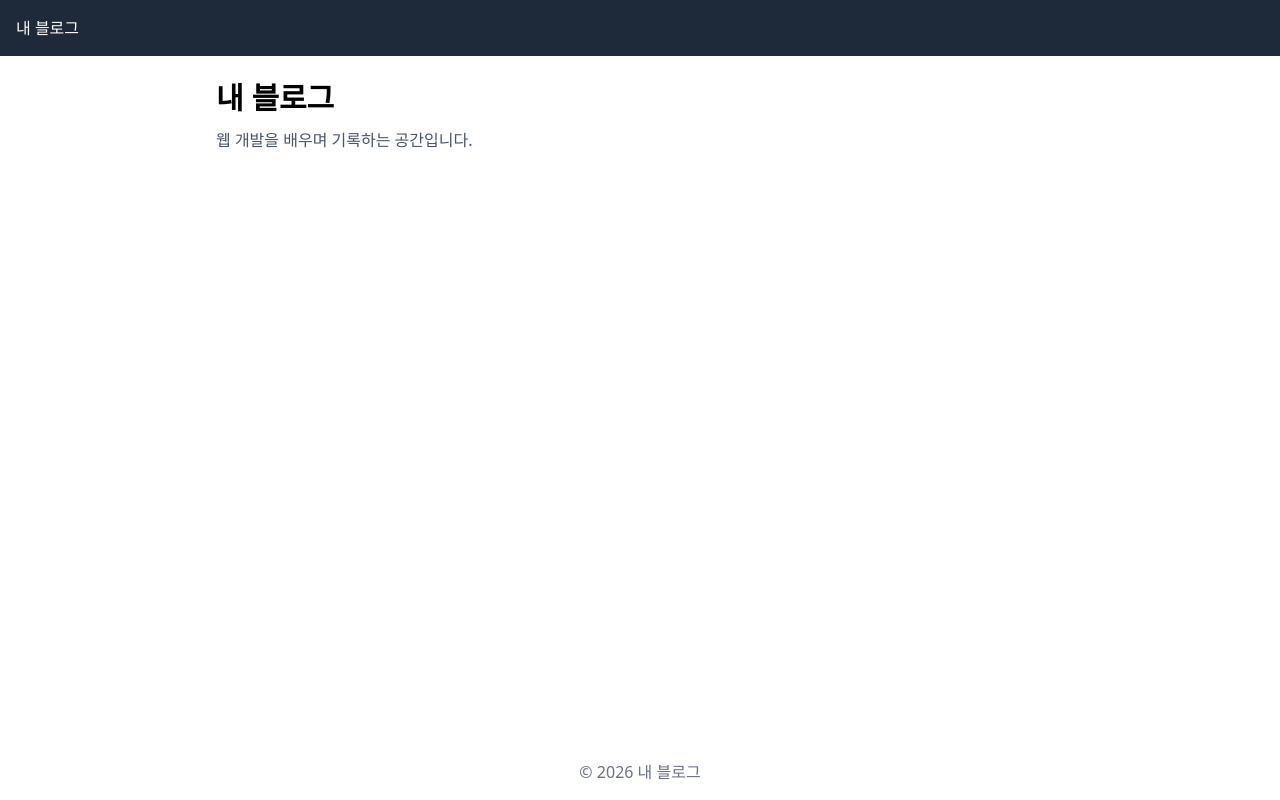
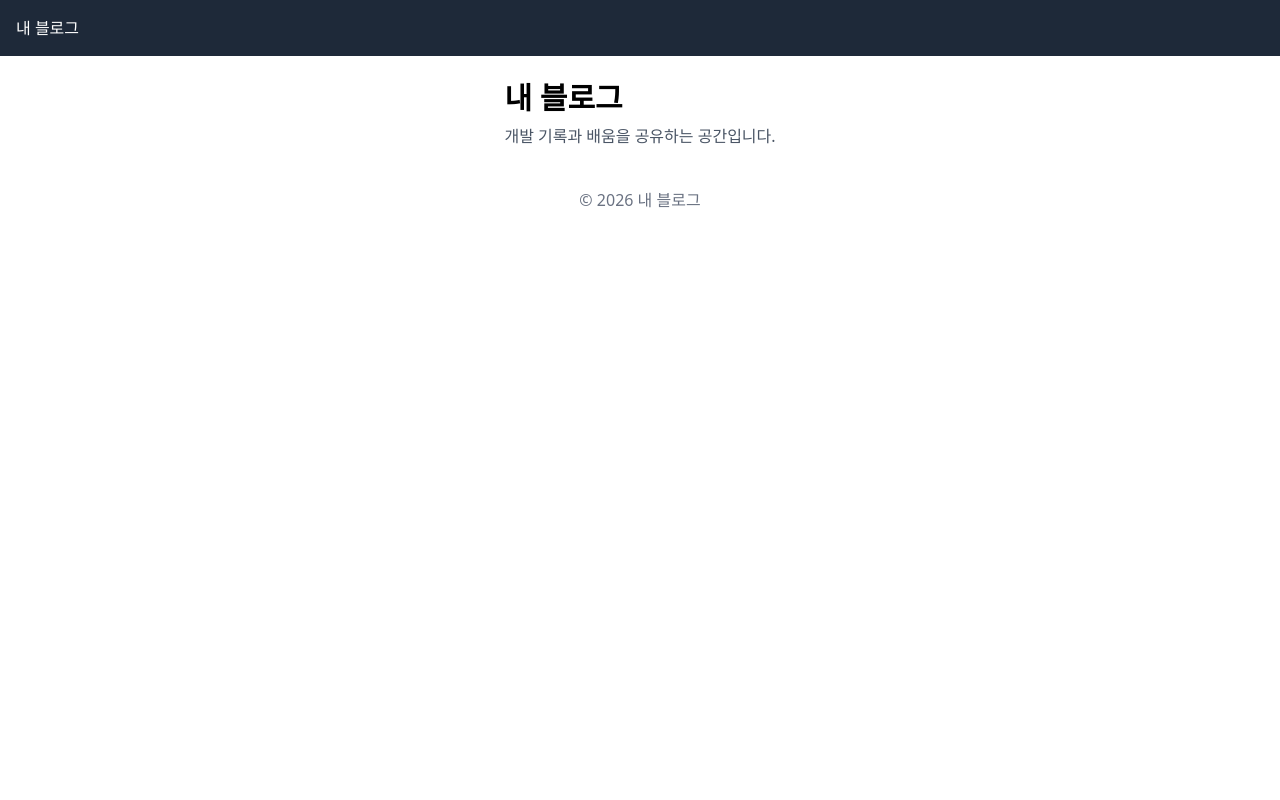
Before and after one commit to songyoungsun04/my-first-web, a Next.js app: page / in a window 1280 px wide. Built offline with nearby package versions, Linux system fonts and the light colour scheme.

Commit message:
Refactor code structure for improved readability and maintainability

```diff
--- a/app/layout.tsx
+++ b/app/layout.tsx
@@ -15,7 +15,7 @@ export default function RootLayout({
     <html lang="ko">
       <body className="min-h-screen flex flex-col">
         <nav className="bg-gray-800 text-white p-4">내 블로그</nav>
-        <main className="max-w-4xl mx-auto p-6 flex-1 w-full">{children}</main>
+        <main className="max-w-4xl mx-auto p-6">{children}</main>
         <footer className="text-center text-gray-500 py-4">© 2026 내 블로그</footer>
       </body>
     </html>
--- a/app/page.tsx
+++ b/app/page.tsx
@@ -1,8 +1,8 @@
 export default function HomePage() {
   return (
-    <section className="space-y-3">
+    <section className="space-y-2">
       <h1 className="text-3xl font-bold">내 블로그</h1>
-      <p className="text-gray-600">웹 개발을 배우며 기록하는 공간입니다.</p>
+      <p className="text-gray-600">개발 기록과 배움을 공유하는 공간입니다.</p>
     </section>
   );
 }
```
Also changed, not shown: 1 other file (tests, documents, lock files or other folders).
